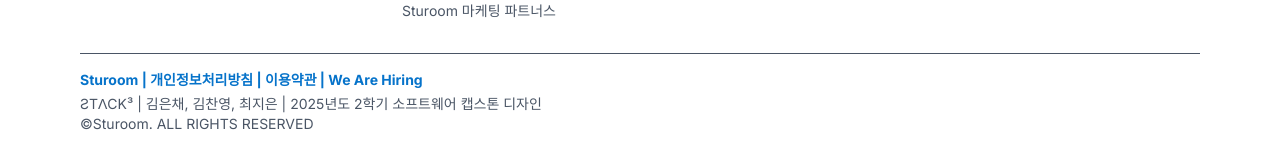
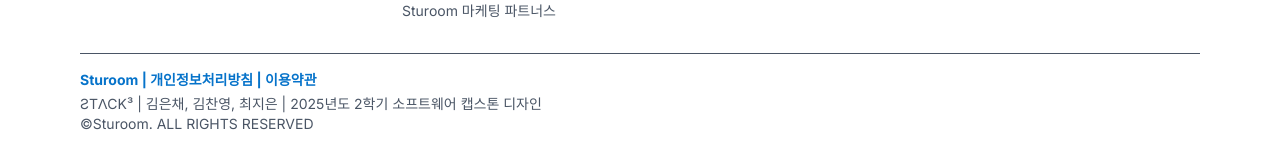
Before and after one commit to ST-CK/Sturoom, a Next.js app: page / in a window 1280 px wide. Shown: the part 1929-2089 px from the top of the page. Built offline with nearby package versions, Linux system fonts and the light colour scheme.

Commit message:
#42 [Make] Footer 수정 재업로드 (#42)
Co-authored-by: Choijieun <jieun@your-email.com>

```diff
--- a/src/components/layout/Footer.tsx
+++ b/src/components/layout/Footer.tsx
@@ -45,7 +45,7 @@
         {/* 하단 회사 정보 & 소셜 아이콘 */}
         <div className="flex flex-col md:flex-row md:items-center md:justify-between gap-4 border-t pt-4">
           <div>
-            <div className="font-bold text-[#0673ca] mb-1">Sturoom | 개인정보처리방침 | 이용약관 | We Are Hiring</div>
+            <div className="font-bold text-[#0673ca] mb-1">Sturoom | 개인정보처리방침 | 이용약관 </div>
             <div>
               ƧTΛCK³ | 김은채, 김찬영, 최지은 | 2025년도 2학기 소프트웨어 캡스톤 디자인 <br />
               ©Sturoom. ALL RIGHTS RESERVED
```
